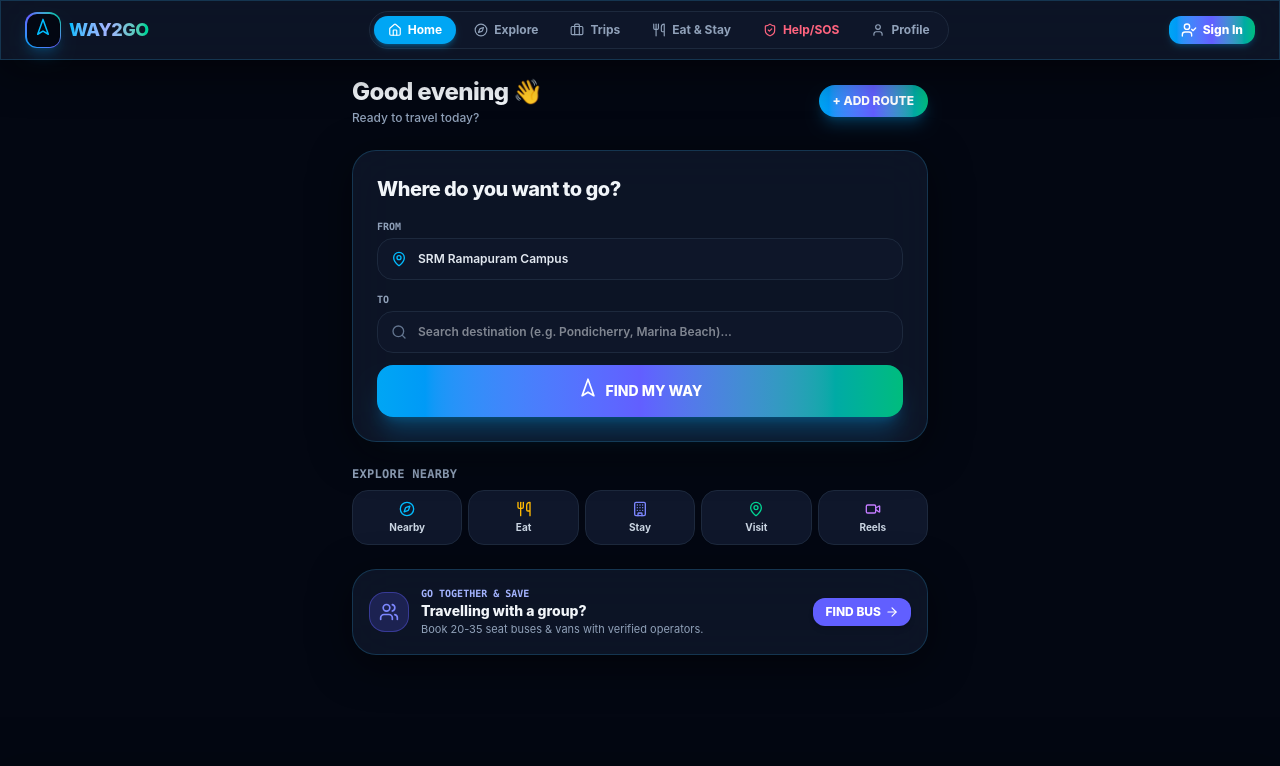
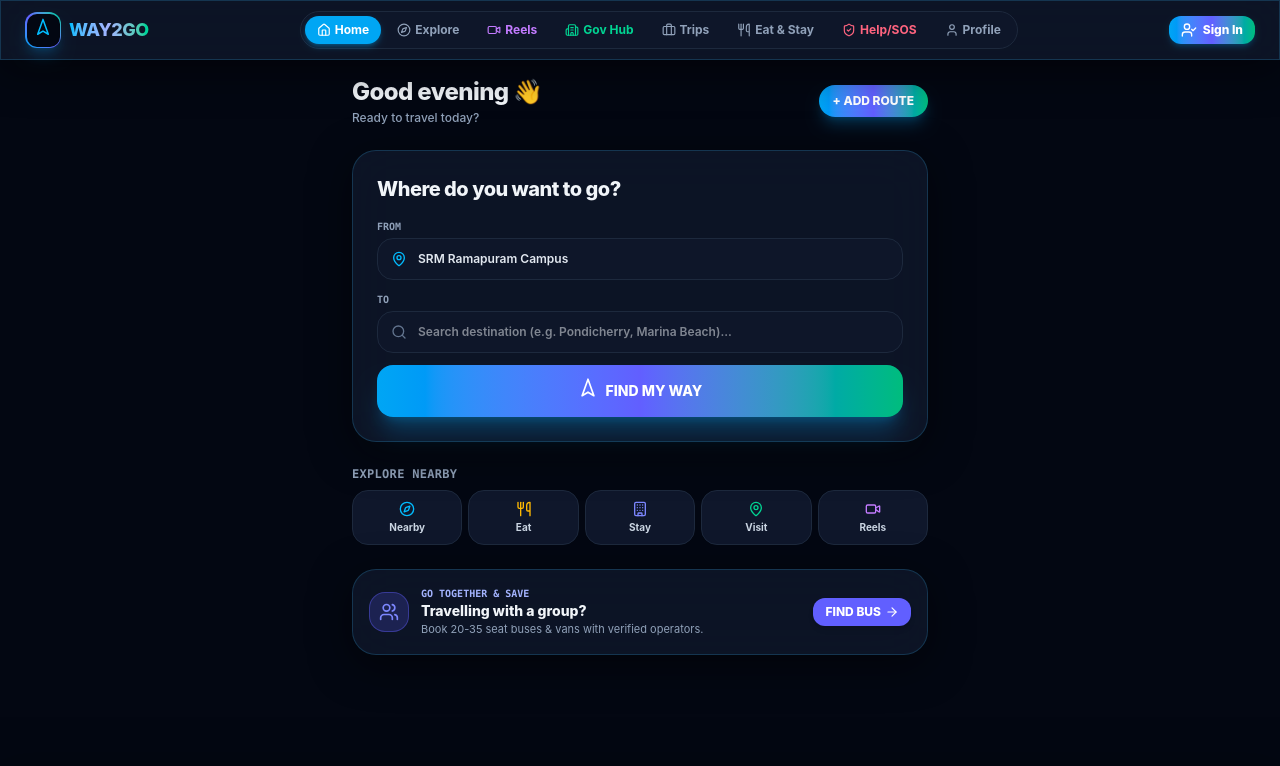
Before and after one commit to karthikeyakavarapu/way2go, a React (Vite) app: page / in a window 1280 px wide. Shown: the top 766 px of the page. Built offline with nearby package versions, Linux system fonts and the light colour scheme; no server answers.

Commit message:
feat: add Gov Hub with Govt Bus Booking & Trip Head Contact Number (+91 98401 00000) and Reels to unified nav

```diff
--- a/src/App.tsx
+++ b/src/App.tsx
@@ -13,6 +13,7 @@ import { AdminPage } from './pages/AdminPage';
 import { DeveloperConsole } from './pages/DeveloperConsole';
 import { EatStayVisitPage } from './pages/EatStayVisitPage';
 import { SafetySOSPage } from './pages/SafetySOSPage';
+import { GovPortal } from './pages/GovPortal';
 import { TravelPassportView } from './components/passport/TravelPassportView';
 import { LiveJourneyView } from './components/journey/LiveJourneyView';
 import { OfflineSyncBanner } from './components/recorder/OfflineSyncBanner';
@@ -43,7 +44,11 @@ const AppContent: React.FC = () => {
         );
 
       case 'explore':
+      case 'reels':
         return <Discover />;
+
+      case 'gov-hub':
+        return <GovPortal />;
 
       case 'trips':
         return (
--- a/src/components/layout/BottomNav.tsx
+++ b/src/components/layout/BottomNav.tsx
@@ -1,5 +1,5 @@
 import React from 'react';
-import { Home, Briefcase, User, Navigation, Utensils, ShieldCheck } from 'lucide-react';
+import { Home, Briefcase, User, Navigation, Utensils, ShieldCheck, Video, Building2 } from 'lucide-react';
 
 interface BottomNavProps {
   activeTab: string;
@@ -9,33 +9,44 @@ interface BottomNavProps {
 
 export const BottomNav: React.FC<BottomNavProps> = ({ activeTab, setActiveTab, onStartJourneyClick }) => {
   return (
-    <div className="md:hidden fixed bottom-0 left-0 right-0 z-50 glass-panel border-t border-slate-800/90 px-2 py-1.5 bg-slate-950/95 backdrop-blur-xl">
-      <div className="max-w-md mx-auto flex items-center justify-between relative">
+    <div className="md:hidden fixed bottom-0 left-0 right-0 z-50 glass-panel border-t border-slate-800/90 px-1 py-1.5 bg-slate-950/95 backdrop-blur-xl">
+      <div className="max-w-md mx-auto flex items-center justify-around relative">
 
         {/* 1. HOME */}
         <button
           onClick={() => setActiveTab('home')}
-          className={`flex flex-col items-center gap-0.5 py-1 px-2 rounded-xl transition-all cursor-pointer ${
+          className={`flex flex-col items-center gap-0.5 py-1 px-1.5 rounded-xl transition-all cursor-pointer ${
             activeTab === 'home' ? 'text-sky-400 bg-sky-500/10 font-bold' : 'text-slate-400 hover:text-slate-200'
           }`}
         >
-          <Home className="w-4.5 h-4.5" />
+          <Home className="w-4 h-4" />
           <span className="text-[9px]">Home</span>
         </button>
 
-        {/* 2. TRIPS */}
+        {/* 2. REELS */}
         <button
-          onClick={() => setActiveTab('trips')}
-          className={`flex flex-col items-center gap-0.5 py-1 px-2 rounded-xl transition-all cursor-pointer ${
-            activeTab === 'trips' ? 'text-sky-400 bg-sky-500/10 font-bold' : 'text-slate-400 hover:text-slate-200'
+          onClick={() => setActiveTab('reels')}
+          className={`flex flex-col items-center gap-0.5 py-1 px-1.5 rounded-xl transition-all cursor-pointer ${
+            activeTab === 'reels' ? 'text-purple-400 bg-purple-500/10 font-bold' : 'text-purple-400/80 hover:text-purple-300'
           }`}
         >
-          <Briefcase className="w-4.5 h-4.5" />
-          <span className="text-[9px]">Trips</span>
+          <Video className="w-4 h-4" />
+          <span className="text-[9px]">Reels</span>
         </button>
 
-        {/* Central Floating "GO / START JOURNEY" Action Button */}
-        <div className="relative -top-4 shrink-0">
+        {/* 3. GOV HUB */}
+        <button
+          onClick={() => setActiveTab('gov-hub')}
+          className={`flex flex-col items-center gap-0.5 py-1 px-1.5 rounded-xl transition-all cursor-pointer ${
+            activeTab === 'gov-hub' ? 'text-emerald-400 bg-emerald-500/10 font-bold' : 'text-emerald-400/80 hover:text-emerald-300'
+          }`}
+        >
+          <Building2 className="w-4 h-4" />
+          <span className="text-[9px]">Gov Hub</span>
+        </button>
+
+        {/* Central Floating "GO" Action Button */}
+        <div className="relative -top-3 shrink-0">
           <button
             onClick={() => {
               if (onStartJourneyClick) {
@@ -44,45 +55,56 @@ export const BottomNav: React.FC<BottomNavProps> = ({ activeTab, setActiveTab, o
                 setActiveTab('explore');
               }
             }}
-            className="w-12 h-12 rounded-full bg-gradient-to-tr from-sky-500 via-indigo-500 to-emerald-400 p-0.5 shadow-xl shadow-sky-500/40 flex items-center justify-center transform active:scale-95 transition-transform cursor-pointer group"
+            className="w-11 h-11 rounded-full bg-gradient-to-tr from-sky-500 via-indigo-500 to-emerald-400 p-0.5 shadow-xl shadow-sky-500/40 flex items-center justify-center transform active:scale-95 transition-transform cursor-pointer group"
             title="Start Journey"
           >
             <div className="w-full h-full bg-[#030712] rounded-full flex items-center justify-center group-hover:bg-slate-900 transition-colors">
-              <Navigation className="w-5 h-5 text-sky-400 transform -rotate-45" />
+              <Navigation className="w-4.5 h-4.5 text-sky-400 transform -rotate-45" />
             </div>
           </button>
         </div>
 
-        {/* 3. EAT & STAY */}
+        {/* 4. TRIPS */}
+        <button
+          onClick={() => setActiveTab('trips')}
+          className={`flex flex-col items-center gap-0.5 py-1 px-1.5 rounded-xl transition-all cursor-pointer ${
+            activeTab === 'trips' ? 'text-sky-400 bg-sky-500/10 font-bold' : 'text-slate-400 hover:text-slate-200'
+          }`}
+        >
+          <Briefcase className="w-4 h-4" />
+          <span className="text-[9px]">Trips</span>
+        </button>
+
+        {/* 5. EAT & STAY */}
         <button
           onClick={() => setActiveTab('eat-stay')}
-          className={`flex flex-col items-center gap-0.5 py-1 px-2 rounded-xl transition-all cursor-pointer ${
+          className={`flex flex-col items-center gap-0.5 py-1 px-1.5 rounded-xl transition-all cursor-pointer ${
             activeTab === 'eat-stay' ? 'text-sky-400 bg-sky-500/10 font-bold' : 'text-slate-400 hover:text-slate-200'
           }`}
         >
-          <Utensils className="w-4.5 h-4.5" />
-          <span className="text-[9px]">Eat & Stay</span>
+          <Utensils className="w-4 h-4" />
+          <span className="text-[9px]">Eat/Stay</span>
         </button>
 
-        {/* 4. HELP / SOS */}
+        {/* 6. HELP/SOS */}
         <button
           onClick={() => setActiveTab('safety-sos')}
-          className={`flex flex-col items-center gap-0.5 py-1 px-2 rounded-xl transition-all cursor-pointer ${
+          className={`flex flex-col items-center gap-0.5 py-1 px-1.5 rounded-xl transition-all cursor-pointer ${
             activeTab === 'safety-sos' ? 'text-rose-400 bg-rose-500/10 font-bold' : 'text-slate-400 hover:text-slate-200'
           }`}
         >
-          <ShieldCheck className="w-4.5 h-4.5 text-rose-400" />
+          <ShieldCheck className="w-4 h-4 text-rose-400" />
           <span className="text-[9px]">Help/SOS</span>
         </button>
 
-        {/* 5. PROFILE */}
+        {/* 7. PROFILE */}
         <button
           onClick={() => setActiveTab('profile')}
-          className={`flex flex-col items-center gap-0.5 py-1 px-2 rounded-xl transition-all cursor-pointer ${
+          className={`flex flex-col items-center gap-0.5 py-1 px-1.5 rounded-xl transition-all cursor-pointer ${
             activeTab === 'profile' ? 'text-sky-400 bg-sky-500/10 font-bold' : 'text-slate-400 hover:text-slate-200'
           }`}
         >
-          <User className="w-4.5 h-4.5" />
+          <User className="w-4 h-4" />
           <span className="text-[9px]">Profile</span>
         </button>
 
--- a/src/components/layout/Navbar.tsx
+++ b/src/components/layout/Navbar.tsx
@@ -1,5 +1,5 @@
 import React from 'react';
-import { Navigation, LogOut, UserCheck, Utensils, ShieldCheck, Briefcase, Compass, Home, User } from 'lucide-react';
+import { Navigation, LogOut, UserCheck, Utensils, ShieldCheck, Briefcase, Compass, Home, User, Video, Building2 } from 'lucide-react';
 import { useAuth } from '../../context/AuthContext';
 import { LoginPage } from '../auth/LoginPage';
 
@@ -32,11 +32,11 @@ export const Navbar: React.FC<NavbarProps> = ({ activeTab, setActiveTab }) => {
           </div>
         </div>
 
-        {/* Desktop Primary Nav — 100% Locked & Identical Across Desktop & Mobile */}
+        {/* Desktop Primary Nav — 100% Locked & Identical Before & After Login */}
         <nav className="hidden md:flex items-center gap-1 bg-slate-900/80 p-1 rounded-full border border-slate-800">
           <button
             onClick={() => setActiveTab('home')}
-            className={`px-3.5 py-1.5 rounded-full text-xs font-bold transition-all flex items-center gap-1.5 cursor-pointer ${
+            className={`px-3 py-1.5 rounded-full text-xs font-bold transition-all flex items-center gap-1 cursor-pointer ${
               activeTab === 'home'
                 ? 'bg-sky-500 text-white shadow-md shadow-sky-500/30'
                 : 'text-slate-400 hover:text-slate-200 hover:bg-slate-800/50'
@@ -48,7 +48,7 @@ export const Navbar: React.FC<NavbarProps> = ({ activeTab, setActiveTab }) => {
 
           <button
             onClick={() => setActiveTab('explore')}
-            className={`px-3.5 py-1.5 rounded-full text-xs font-bold transition-all flex items-center gap-1.5 cursor-pointer ${
+            className={`px-3 py-1.5 rounded-full text-xs font-bold transition-all flex items-center gap-1 cursor-pointer ${
               activeTab === 'explore'
                 ? 'bg-sky-500 text-white shadow-md shadow-sky-500/30'
                 : 'text-slate-400 hover:text-slate-200 hover:bg-slate-800/50'
@@ -59,8 +59,32 @@ export const Navbar: React.FC<NavbarProps> = ({ activeTab, setActiveTab }) => {
           </button>
 
           <button
+            onClick={() => setActiveTab('reels')}
+            className={`px-3 py-1.5 rounded-full text-xs font-bold transition-all flex items-center gap-1 cursor-pointer ${
+              activeTab === 'reels'
+                ? 'bg-purple-500 text-white shadow-md shadow-purple-500/30'
+                : 'text-purple-400 hover:bg-slate-800/50'
+            }`}
+          >
+            <Video className="w-3.5 h-3.5" />
+            <span>Reels</span>
+          </button>
+
+          <button
+            onClick={() => setActiveTab('gov-hub')}
+            className={`px-3 py-1.5 rounded-full text-xs font-bold transition-all flex items-center gap-1 cursor-pointer ${
+              activeTab === 'gov-hub'
+                ? 'bg-emerald-500 text-white shadow-md shadow-emerald-500/30'
+                : 'text-emerald-400 hover:bg-slate-800/50'
+            }`}
+          >
+            <Building2 className="w-3.5 h-3.5" />
+            <span>Gov Hub</span>
+          </button>
+
+          <button
             onClick={() => setActiveTab('trips')}
-            className={`px-3.5 py-1.5 rounded-full text-xs font-bold transition-all flex items-center gap-1.5 cursor-pointer ${
+            className={`px-3 py-1.5 rounded-full text-xs font-bold transition-all flex items-center gap-1 cursor-pointer ${
               activeTab === 'trips'
                 ? 'bg-sky-500 text-white shadow-md shadow-sky-500/30'
                 : 'text-slate-400 hover:text-slate-200 hover:bg-slate-800/50'
@@ -72,7 +96,7 @@ export const Navbar: React.FC<NavbarProps> = ({ activeTab, setActiveTab }) => {
 
           <button
             onClick={() => setActiveTab('eat-stay')}
-            className={`px-3.5 py-1.5 rounded-full text-xs font-bold transition-all flex items-center gap-1.5 cursor-pointer ${
+            className={`px-3 py-1.5 rounded-full text-xs font-bold transition-all flex items-center gap-1 cursor-pointer ${
               activeTab === 'eat-stay'
                 ? 'bg-sky-500 text-white shadow-md shadow-sky-500/30'
                 : 'text-slate-400 hover:text-slate-200 hover:bg-slate-800/50'
@@ -84,7 +108,7 @@ export const Navbar: React.FC<NavbarProps> = ({ activeTab, setActiveTab }) => {
 
           <button
             onClick={() => setActiveTab('safety-sos')}
-            className={`px-3.5 py-1.5 rounded-full text-xs font-bold transition-all flex items-center gap-1.5 cursor-pointer ${
+            className={`px-3 py-1.5 rounded-full text-xs font-bold transition-all flex items-center gap-1 cursor-pointer ${
               activeTab === 'safety-sos'
                 ? 'bg-rose-500 text-white shadow-md shadow-rose-500/30'
                 : 'text-rose-400 hover:bg-slate-800/50'
@@ -96,7 +120,7 @@ export const Navbar: React.FC<NavbarProps> = ({ activeTab, setActiveTab }) => {
 
           <button
             onClick={() => setActiveTab('profile')}
-            className={`px-3.5 py-1.5 rounded-full text-xs font-bold transition-all flex items-center gap-1.5 cursor-pointer ${
+            className={`px-3 py-1.5 rounded-full text-xs font-bold transition-all flex items-center gap-1 cursor-pointer ${
               activeTab === 'profile'
                 ? 'bg-sky-500 text-white shadow-md shadow-sky-500/30'
                 : 'text-slate-400 hover:text-slate-200 hover:bg-slate-800/50'
```
Also changed, not shown: src/pages/GovPortal.tsx (+69 -1 lines).
